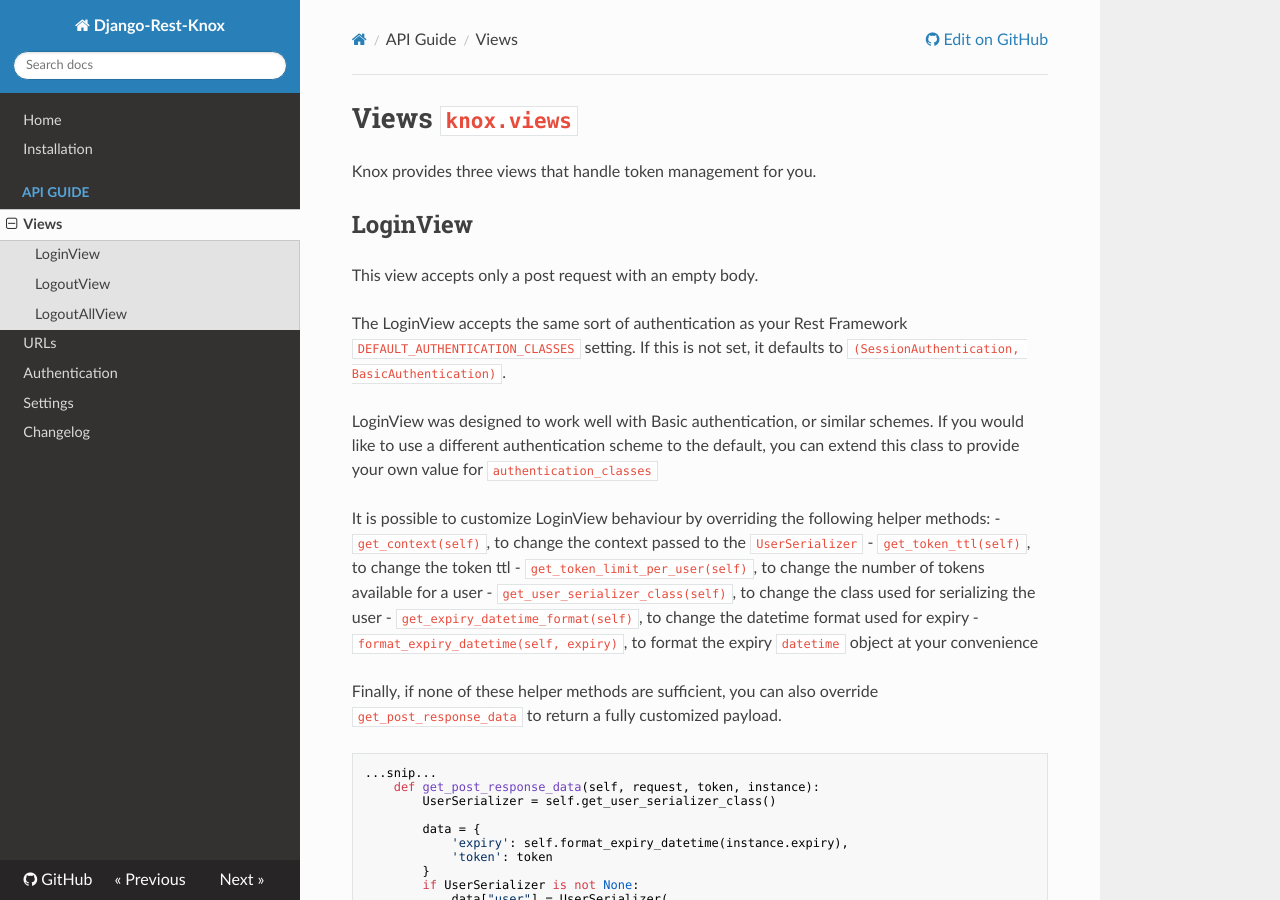
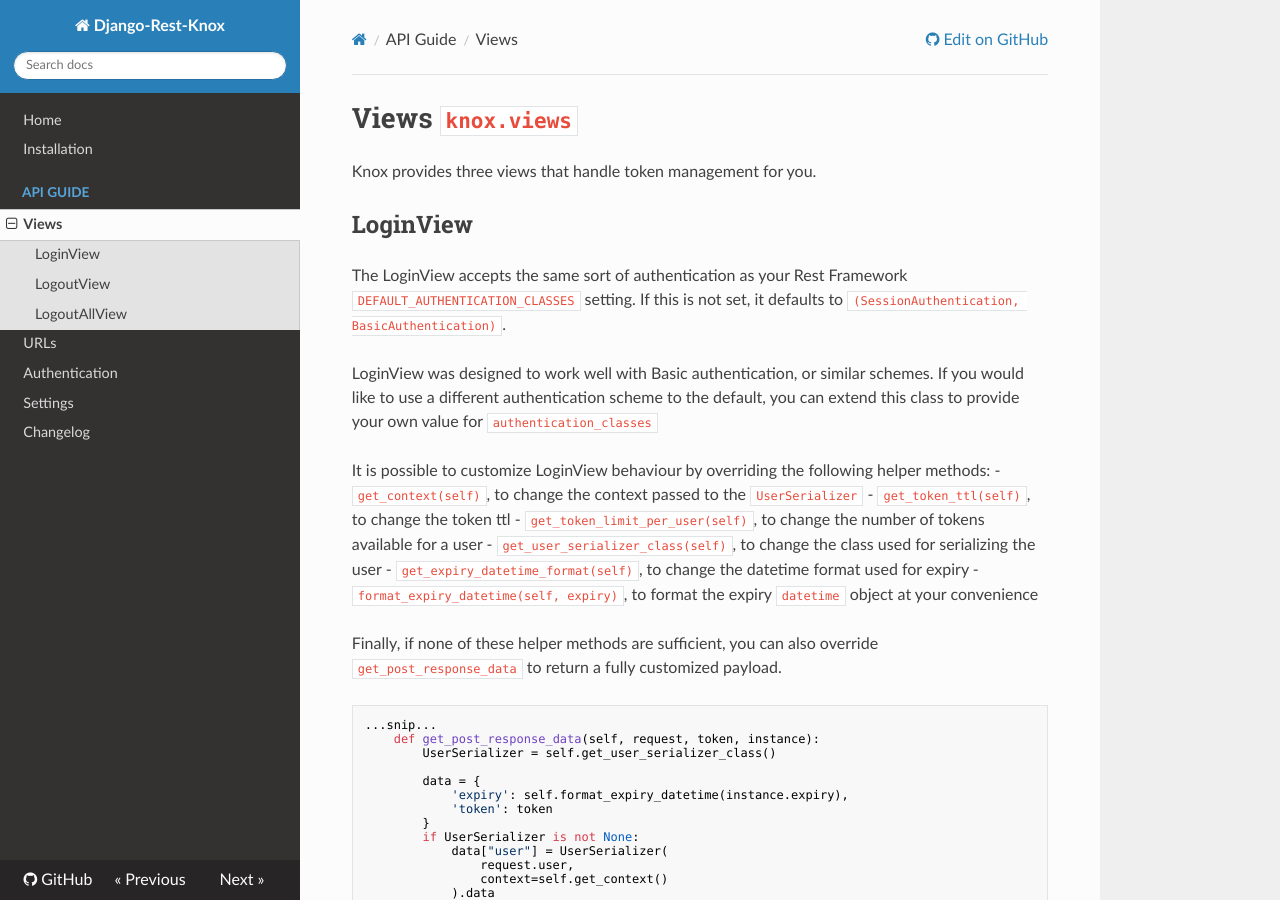
Before and after one commit to jazzband/django-rest-knox, an MkDocs documentation site: the page built from docs/views.md, in a window 1280 px wide and 900 px high. Built offline with MkDocs 1.6.1, drawn with Linux system fonts in a browser that asks for light colours; nearby versions of some CDN libraries.

Commit message:
Fixed error in Login description
Does not accept an empty body, accepts username and password instead. Changed docs to reflect that.

```diff
--- a/docs/views.md
+++ b/docs/views.md
@@ -2,8 +2,6 @@
 Knox provides three views that handle token management for you.
 
 ## LoginView
-This view accepts only a post request with an empty body.
-
 The LoginView accepts the same sort of authentication as your Rest Framework
 `DEFAULT_AUTHENTICATION_CLASSES` setting. If this is not set, it defaults to
 `(SessionAuthentication, BasicAuthentication)`.
```
